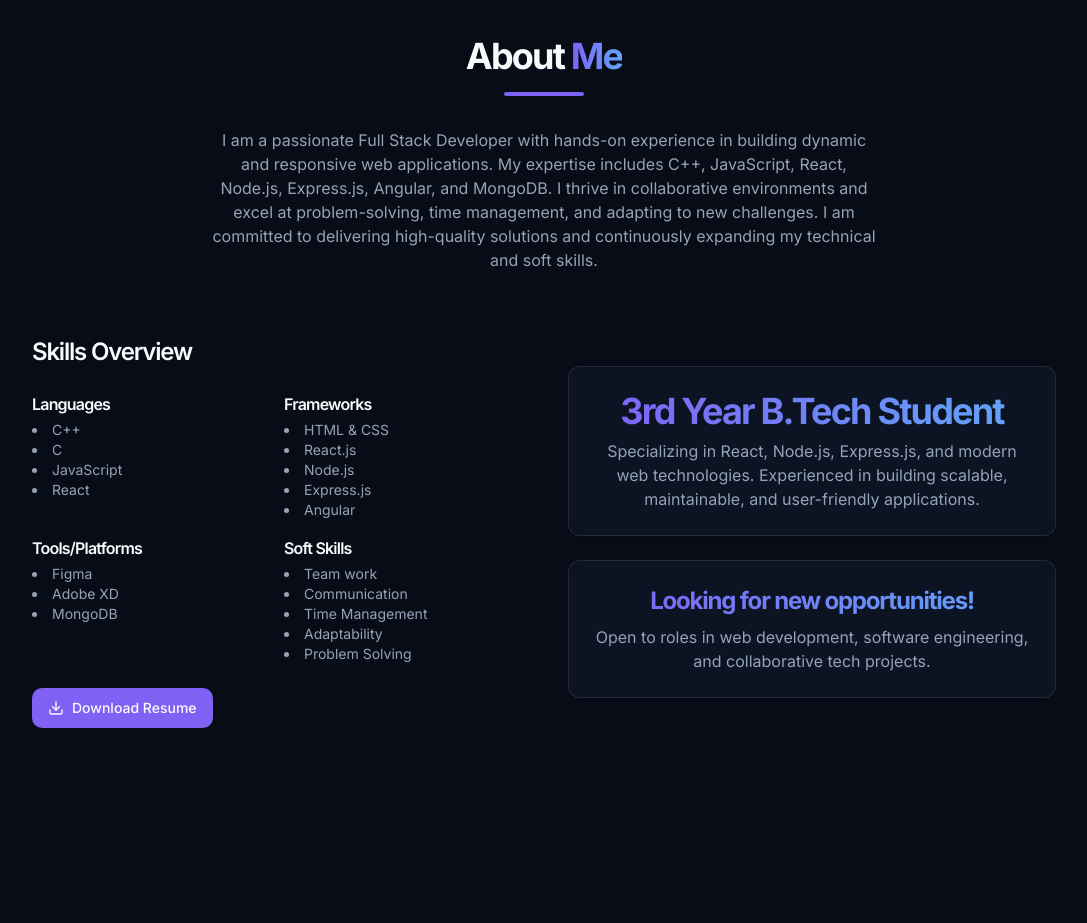
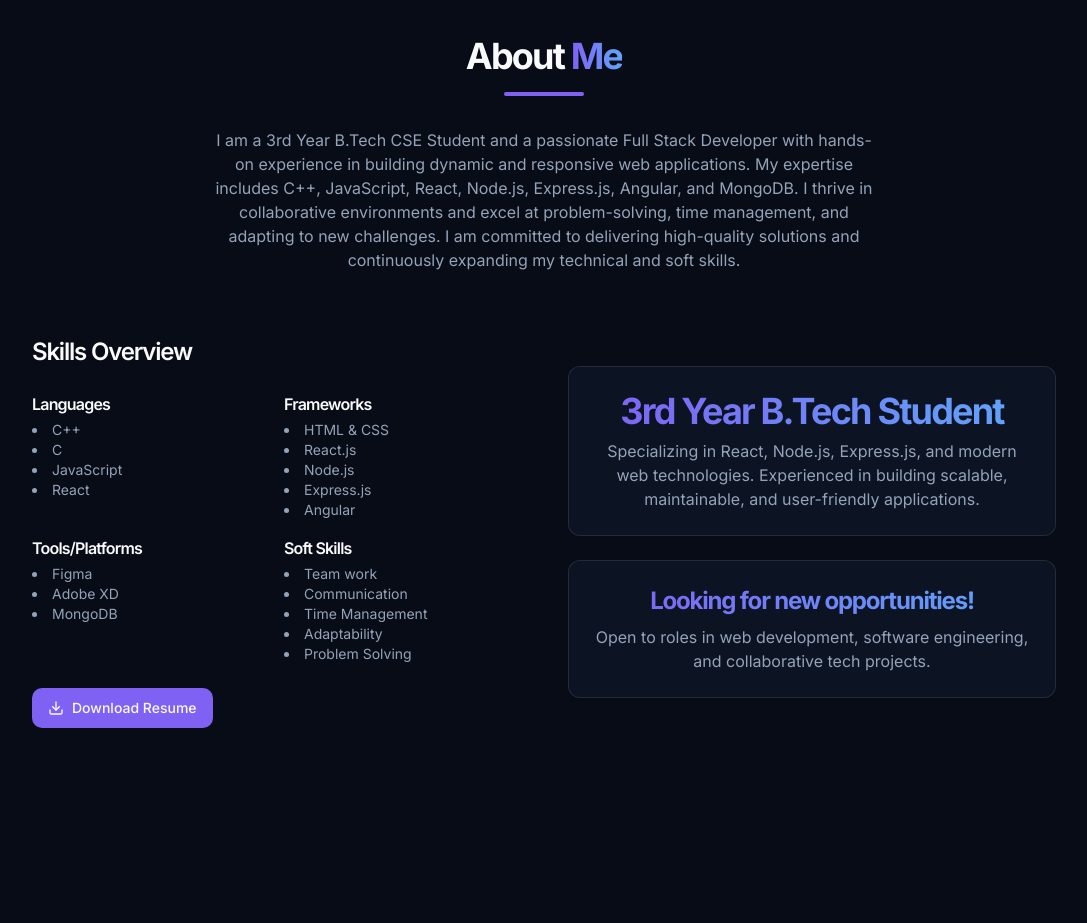
Before and after one commit to manchita29/portfolio, a React (Vite) app: page / in a window 1280 px wide. Shown: the part 860-1783 px from the top of the page, without its empty margins (96-1183 px from the left). Built offline with nearby package versions, Linux system fonts and the light colour scheme.

Commit message:
Update AboutSection.tsx

```diff
--- a/src/components/home/AboutSection.tsx
+++ b/src/components/home/AboutSection.tsx
@@ -32,7 +32,7 @@ const AboutSection = () => {
           </h2>
           <div className="w-20 h-1 bg-primary rounded mb-8"></div>
           <p className="text-muted-foreground max-w-2xl text-center">
-            I am a passionate Full Stack Developer with hands-on experience in building dynamic and responsive web applications. My expertise includes C++, JavaScript, React, Node.js, Express.js, Angular, and MongoDB. I thrive in collaborative environments and excel at problem-solving, time management, and adapting to new challenges. I am committed to delivering high-quality solutions and continuously expanding my technical and soft skills.
+            I am a 3rd Year B.Tech CSE Student and a  passionate Full Stack Developer with hands-on experience in building dynamic and responsive web applications. My expertise includes C++, JavaScript, React, Node.js, Express.js, Angular, and MongoDB. I thrive in collaborative environments and excel at problem-solving, time management, and adapting to new challenges. I am committed to delivering high-quality solutions and continuously expanding my technical and soft skills.
           </p>
         </motion.div>
 
```
